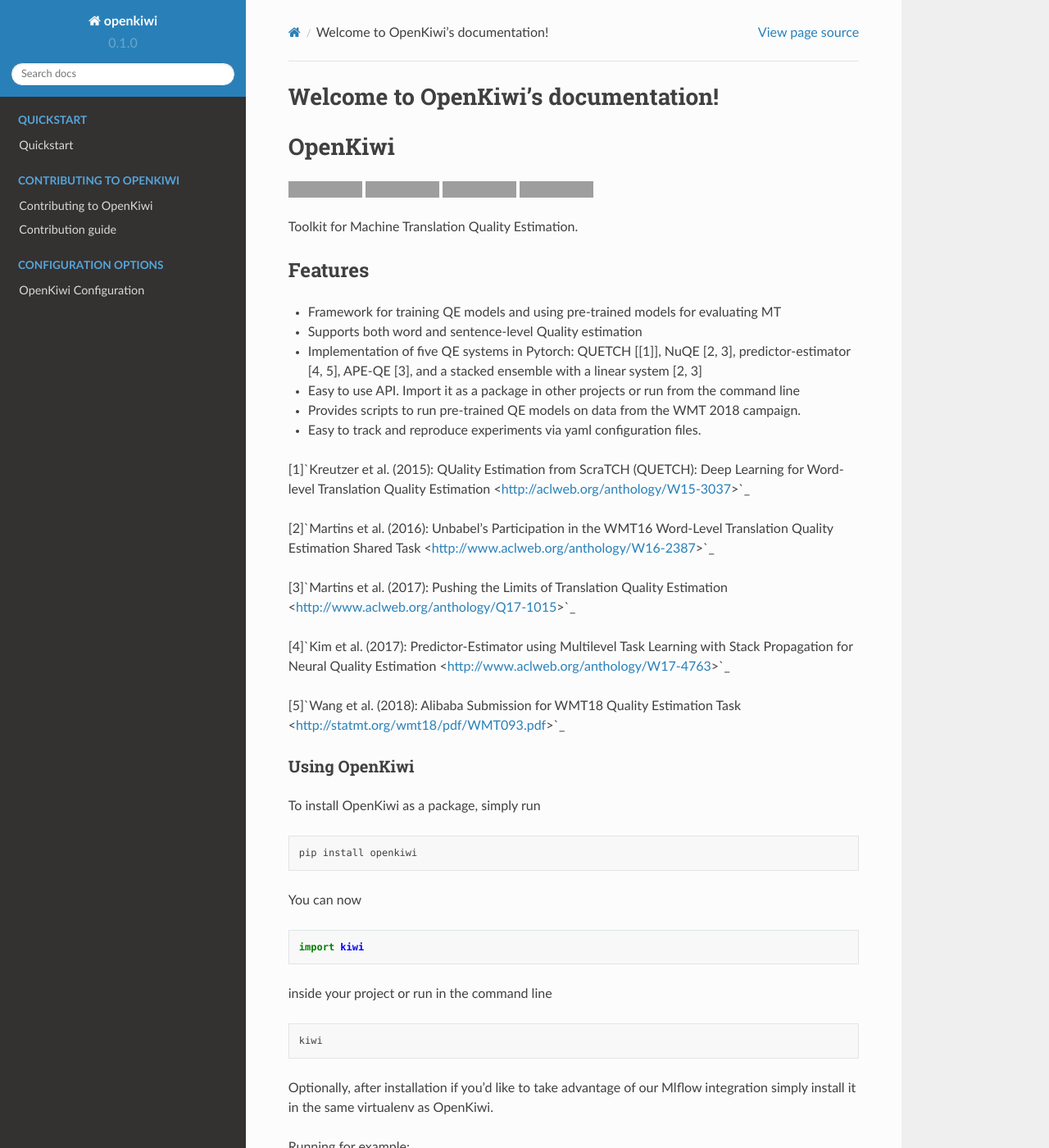
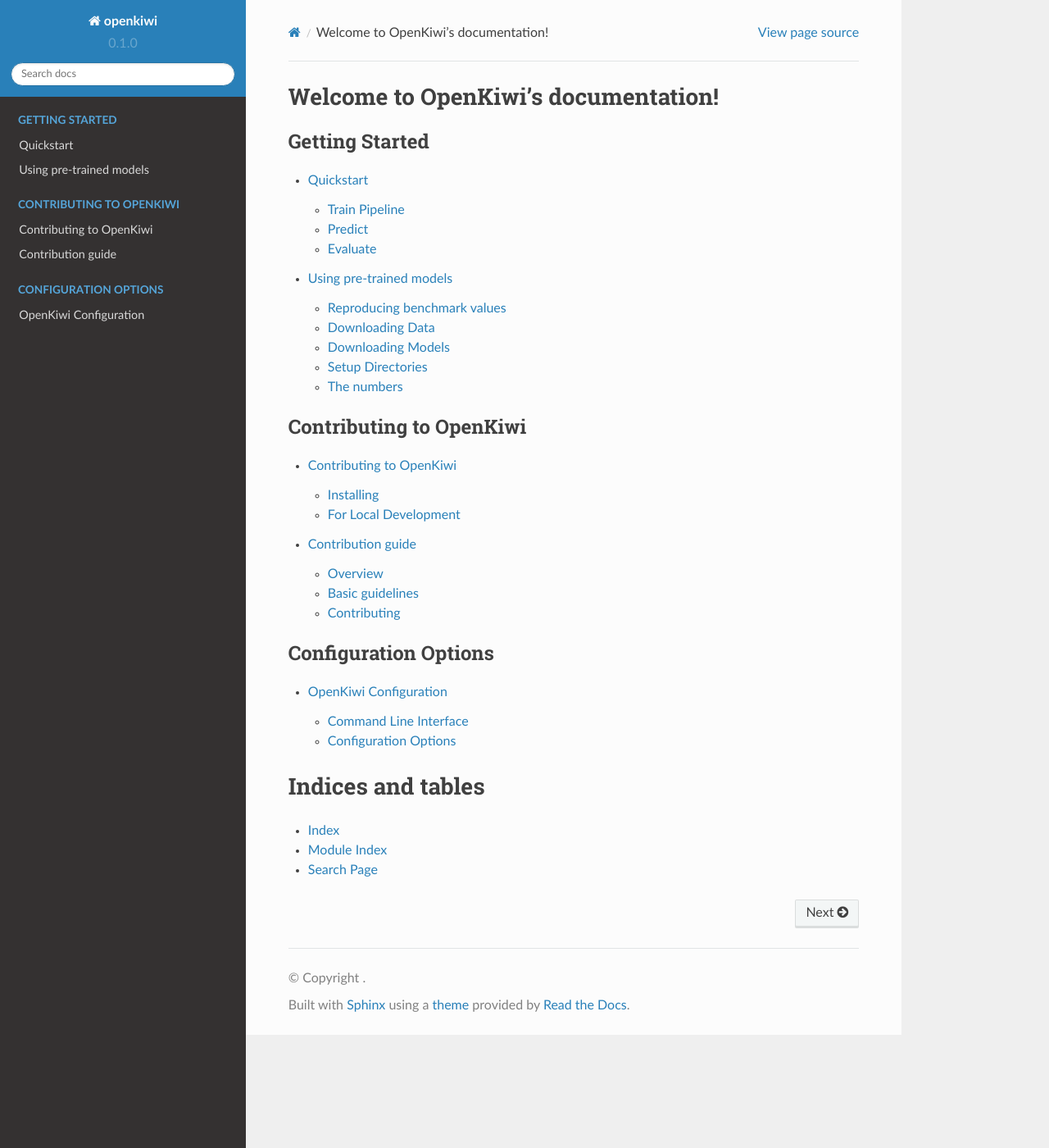
Before and after one commit to Unbabel/OpenKiwi, a Sphinx documentation site: the page built from docs/index.rst, in a window 1280 px wide and 1400 px high. Shown: the whole window at 82% size. Built offline with Sphinx 7.4.7 and the Read the Docs theme 2.0.0, drawn with Linux system fonts in a browser that asks for light colours; pages that are not in the unit, such as notebooks, are missing from menus; some of the changed lines change nothing that is shown; some of the changed text lies outside the part shown; grey boxes are pictures that could not be loaded.

Commit message:
Add instructions for reproducing numbers. Add small description of OpenKiwi to README

````diff
--- a/README.md
+++ b/README.md
@@ -7,6 +7,9 @@
 
 
 Toolkit for Machine Translation Quality Estimation.
+
+Quality estimation(QE) is one of the missing pieces of machine translation: its goal is to evaluate a translation system’s quality without access to reference translations. We present **OpenKiwi**, a Pytorch-based open-source framework that implements the best QE systems from WMT 2015-18 shared tasks, making it easy to experiment with these models under the same framework. Using OpenKiwi and a stacked combination of these models we have achieved state-of-the-art results on the widely used WMT18 English-German dataset.
+
 
 ## Features
 
@@ -44,7 +47,7 @@
 kiwi
 ```
 
-Optionally, after installation if you'd like to take advantage of our Mlflow integration simply install it in the same virtualenv as OpenKiwi.
+**Optionally**, after installation if you'd like to take advantage of our Mlflow integration simply install it in the same virtualenv as OpenKiwi.
 
 Running for example:
 
@@ -55,17 +58,17 @@
 
 ## Getting Started
 
-Detailed usage examples and instructions can be seen in the full documentation.
-TODO: Insert link to documentation
+
+Detailed usage examples and instructions can be seen in the [Full Documentation](https://unbabel.github.io/OpenKiwi/index.html).
+
 
 ## Pre-trained models
 
-We provide pre-trained models with the corresponding pre-processed datasets and configuration
-files. These can be seen in TODO: INSERT link to location
+We provide pre-trained models with the corresponding pre-processed datasets and configuration files. You can easily reproduce our numbers in the WMT18 word-level task by following the instructions available [here](https://unbabel.github.io/OpenKiwi/reproduce.html)
 
 ## Contribution
 
-We welcome contributions to improve OpenKiwi. Please refer to [contributing](CONTRIBUTING.md) for quick instructions or to TODO: Insert link to documentation for more detailed instructions on how to set up your development environment.
+We welcome contributions to improve OpenKiwi. Please refer to [contributing](CONTRIBUTING.md) for quick instructions or to [contributing instructions](https://unbabel.github.io/OpenKiwi/contributing/contributing.html) for more detailed instructions on how to set up your development environment.
 
 ## License
 
--- a/docs/index.rst
+++ b/docs/index.rst
@@ -6,13 +6,14 @@
 Welcome to OpenKiwi's documentation!
 ====================================
 
-.. mdinclude:: ../README.md
+
 
 .. toctree::
    :maxdepth: 2
-   :caption: Quickstart
+   :caption: Getting Started
 
    quickstart.md
+   reproduce.rst
 
 .. toctree::
    :maxdepth: 2
--- /dev/null
+++ b/docs/reproduce.rst
@@ -0,0 +1,63 @@
+Using pre-trained models
+========================
+
+Reproducing benchmark values
+----------------------------
+
+The values provided in the table presented in the README are the results of our models in the WMT18 test set. These values can only be obtained by submiting your model to the online leaderboard (`here <https://competitions.codalab.org/competitions/19306#results>`_). However, contrary to the test set, the training and DEV sets for WMT18 are widely available and can be downloaded from their website.
+As such, here we provide the results that these same models achieve in the DEV set:
+
+TODO: INSERT TABLE
+
+In order to reproduce the values provided in the table above you should follow the following steps:
+
+#. :ref:`Download Data <download-wmt>`
+#. :ref:`Download Models <download-model>`
+#. :ref:`Setup Directory <setup-reproduce>`
+#. :ref:`Get Numbers <scripts-reproduce>`
+
+.. _download-wmt:
+
+Downloading Data
+----------------
+
+In order to download the data necessary for running these pre-trained models please refer to `WMT18 Download <https://lindat.mff.cuni.cz/repository/xmlui/handle/11372/LRT-2619>`_. Here you should be able to download both the training and DEV sets for all relevant language pairs.
+
+.. _download-model:
+
+Downloading Models
+------------------
+
+To download models, please refer to `Github Releases <https://github.com/Unbabel/OpenKiwi/releases>`_. From there, pick the models whose numbers you'd like to reproduce and download the appropriate zip archives.
+
+.. _setup-reproduce:
+
+Setup Directories
+-----------------
+
+In order for our script to know where to find the downloaded models and data we ask you to reproduce the following directory structure::
+
+   example_folder
+   |-- data
+   |   `-- word-level
+   |       |-- en_de.nmt
+   |       |-- en_de.smt
+   `-- models
+       |-- reproduce_numbers.sh
+       |-- model1
+       |-- model2
+       `-- modeln
+
+.. _scripts-reproduce:
+
+The numbers
+-----------
+
+Finally, we prepared a script in order to easily run all models, create their predictions and calculate all relevant metrics.
+
+This script should come included in the base level of the zip archives.
+Once you have downloaded the data, zip and setup the directories as shown above, you only need to run::
+
+   ./reproduce_numbers.sh
+
+And after a few seconds, the numbers in the table above should be shown in the console.
````
